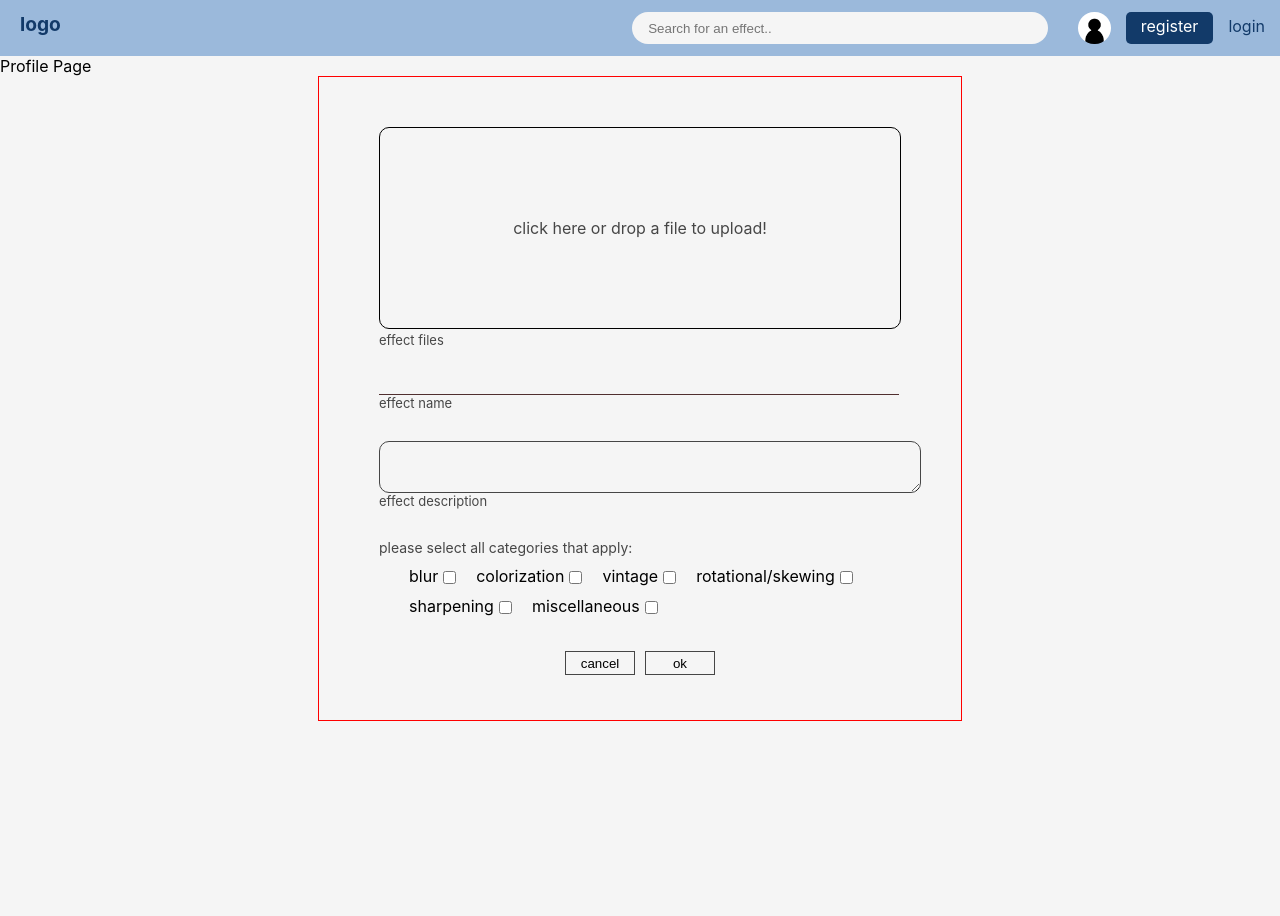
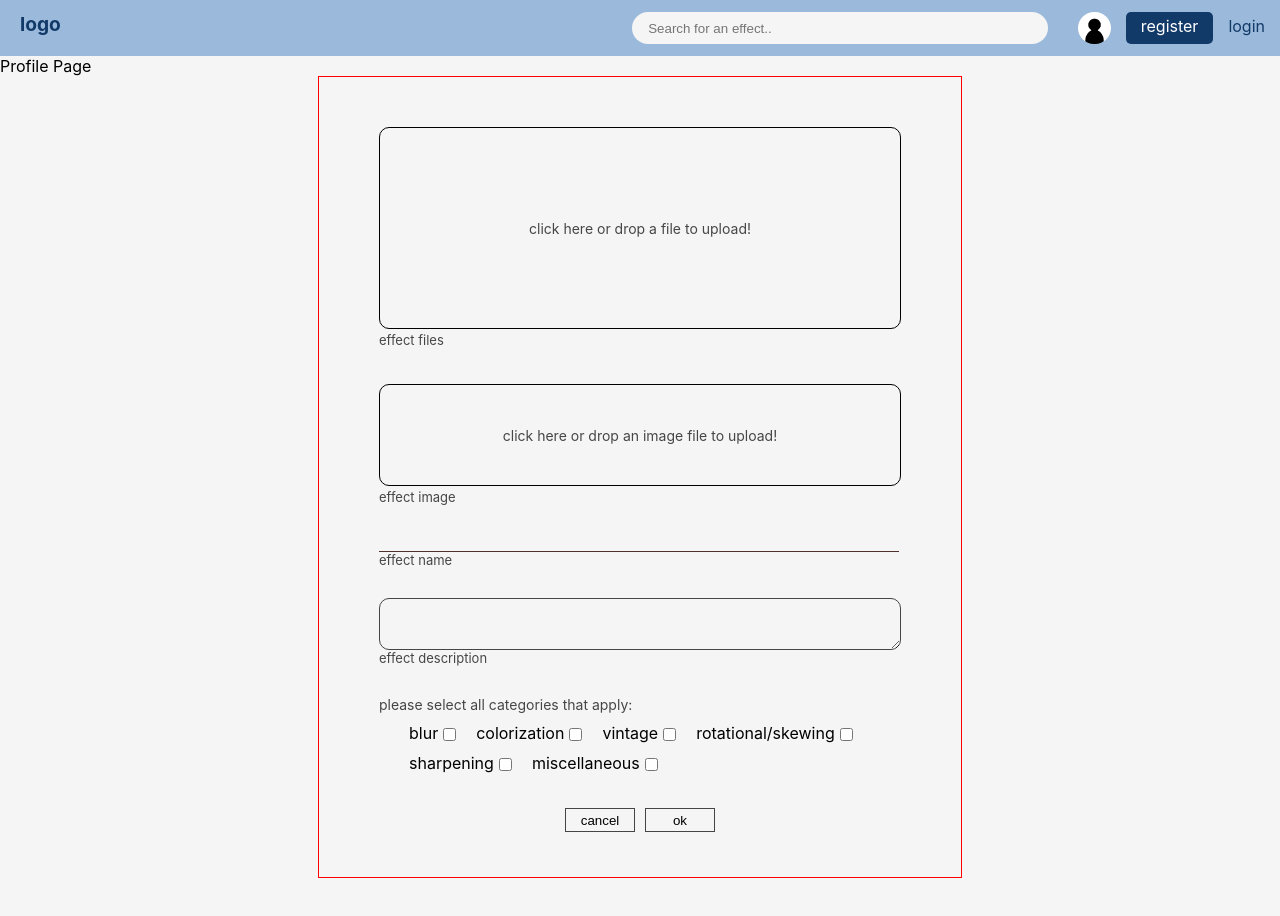
Before and after one commit to B-Evans99/customeffects, a React (Create React App) app in the folder custome/: page /profile in a window 1280 px wide. Before the commit the page ends 800 px from the top, so only its background shows below. Built offline with nearby package versions, Linux system fonts and the light colour scheme.

Commit message:
(App.css, imageDrop.js, uploadForm.js) add image drop zone to upload form, modify styles

```diff
--- a/custome/src/App.css
+++ b/custome/src/App.css
@@ -395,7 +395,7 @@ a:hover{
 
 .effectDescInput{
   border: 1px solid #464646;
-  width: 520px;
+  width: 500px;
   border-radius: 10px;
   padding: 10px;
 }
@@ -449,7 +449,7 @@ a:hover{
   margin:15px auto;
 }
 
-.Dropzone{
+.Dropzone, .ImageDrop{
   display: flex;
   flex-direction: column;
   width: 520px;
@@ -461,10 +461,15 @@ a:hover{
   border-radius: 10px;
 }
 
+.ImageDrop{
+  height: 100px;
+}
+
 .dropContainer{
   margin-bottom: 15px;
 }
 
 .dropText{
   color: #464646;
+  font-size: 14px;
 }
--- /dev/null
+++ b/custome/src/components/imageDrop.js
@@ -0,0 +1,49 @@
+import React, {useCallback, useState} from 'react'
+import {useDropzone} from 'react-dropzone'
+import data from "../data/users.js";
+
+const ImageDrop = (props) =>{
+
+  let img = props.img;
+  let setImg = props.setImg;
+
+  const maxSize = 8048576;
+
+  const onDrop = useCallback(acceptedFiles => {
+    // Do something with the files
+    console.log(acceptedFiles);
+    setImg(acceptedFiles);
+  }, [])
+  const {getRootProps, getInputProps, isDragActive, isDragReject, rejectedFiles} = useDropzone({
+    onDrop,
+    acceptedFiles: ['image/png', 'image/tiff', 'image/svg+xml', 'image/jpeg'],
+    minSize: 0,
+    maxSize,
+  });
+
+  const isFileTooLarge = rejectedFiles.length > 0 && rejectedFiles[0].size > maxSize;
+
+  return (
+    <div {...getRootProps()} className="ImageDrop">
+      <input {...getInputProps()} />
+      <div className="dropText">
+      {!isDragActive && img.length == 0 && 'click here or drop an image file to upload!'}
+        {isDragActive && img.length == 0 && !isDragReject && "drop the file to upload it."}
+        {isDragReject && img.length == 0 && "please use an image file!"}
+        {isFileTooLarge && (
+          <div className="fileSizeWarning">
+            File is too large.
+          </div>
+        )}
+      </div>
+      <div className="uploadedFiles">
+        {img.length > 0 && img.map(acceptedFile => (
+        <div className="uploadedFile">
+          {acceptedFile.name}
+        </div>
+        ))}
+      </div>
+    </div>
+  )
+};
+export default ImageDrop;
--- a/custome/src/components/uploadForm.js
+++ b/custome/src/components/uploadForm.js
@@ -1,6 +1,7 @@
 import React, {useState, useEffect} from "react";
 import { useHistory } from "react-router-dom";
 import Dropzone from './dropZone.js';
+import ImageDrop from './imageDrop.js';
 import CatCheck from "./catCheck.js";
 import emptyImg from "../images/emptyImg.png";
 import "../App.css";
@@ -8,6 +9,7 @@ import "../App.css";
 const UploadForm = props => {
 
   let [files, setFiles] = useState([]);
+  let [img, setImg] = useState([]);
   let [name, setName] = useState("");
   let [desc, setDesc] = useState("");
   let [cats, setCats] = useState([]);
@@ -37,8 +39,12 @@ const UploadForm = props => {
       {/* This may need to live in the form - idk
                 here's the link to the website: https://github.com/react-dropzone/react-dropzone */}
         <div className="dropContainer">
-        <Dropzone files = {files} setFiles = {setFiles} />
-        <span className="dropContText">effect files</span>
+          <Dropzone files = {files} setFiles = {setFiles} />
+          <span className="dropContText">effect files</span>
+        </div>
+        <div className="dropContainer">
+          <ImageDrop img={img} setImg={setImg} />
+          <span className="dropContText">effect image</span>
         </div>
         <label className="effectNameLabel">
 
```
